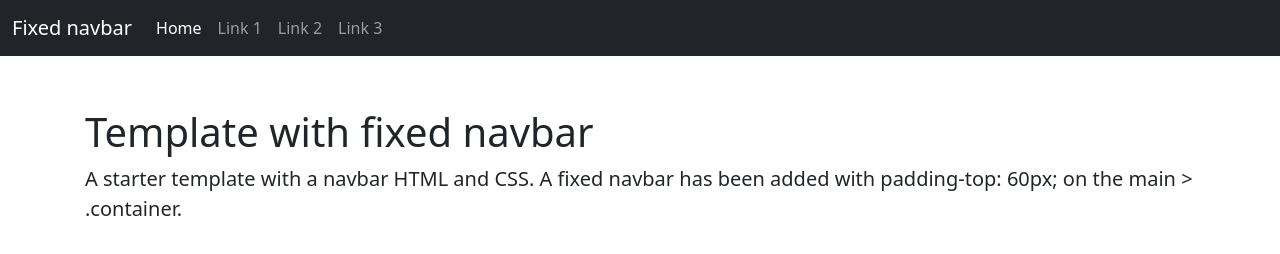
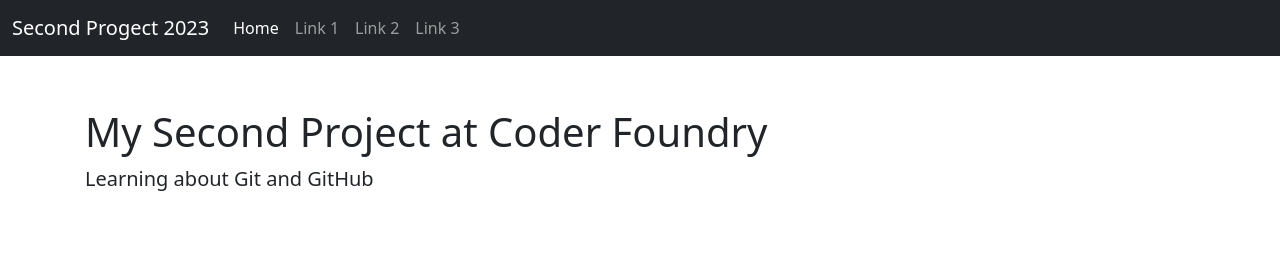
Before and after one commit to kerribethh/SecondSecondProject, a plain HTML site: page index.html in a window 1280 px wide. Drawn offline with nearby package versions, Linux system fonts and the light colour scheme.

Commit message:
Update index.html

```diff
--- a/index.html
+++ b/index.html
@@ -23,7 +23,7 @@
 
 <nav class="navbar navbar-expand-md navbar-dark fixed-top bg-dark">
     <div class="container-fluid">
-        <a class="navbar-brand" href="#">Fixed navbar</a>
+        <a class="navbar-brand" href="#">Second Progect 2023</a>
         <button class="navbar-toggler" type="button" data-bs-toggle="collapse" data-bs-target="#navbarCollapse"
             aria-controls="navbarCollapse" aria-expanded="false" aria-label="Toggle navigation">
             <span class="navbar-toggler-icon"></span>
@@ -49,8 +49,8 @@
 
 <main class="flex-shrink-0">
    <div class="container">
-       <h1 class="mt-5">Template with fixed navbar</h1>
-       <p class="lead">A starter template with a navbar HTML and CSS. A fixed navbar has been added with padding-top: 60px; on the main > .container.</p>
+       <h1 class="mt-5">My Second Project at Coder Foundry</h1>
+       <p class="lead">Learning about Git and GitHub</p>
    </div>
  </main>
     <!-- Bootstrap JS -->
```
